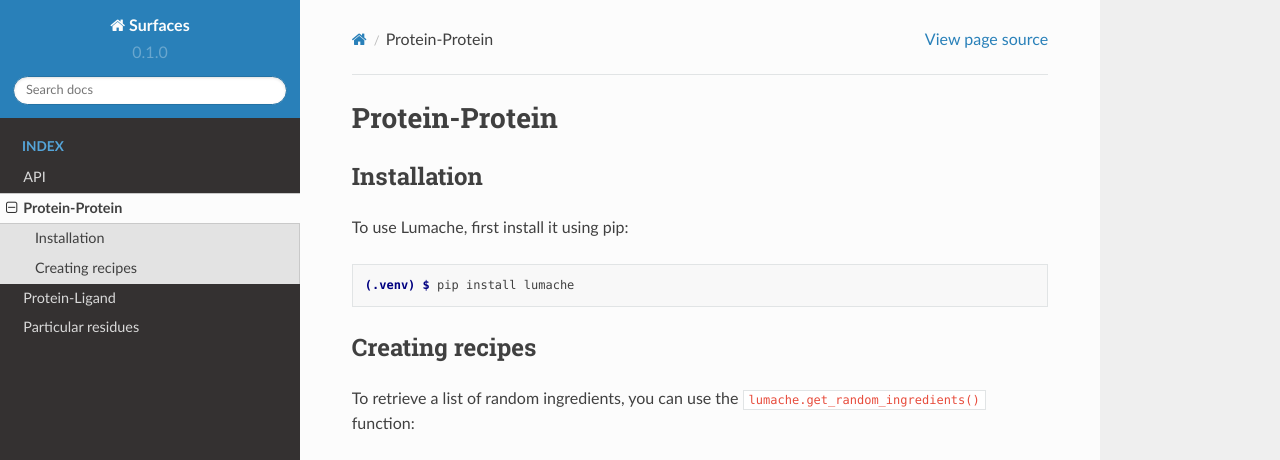
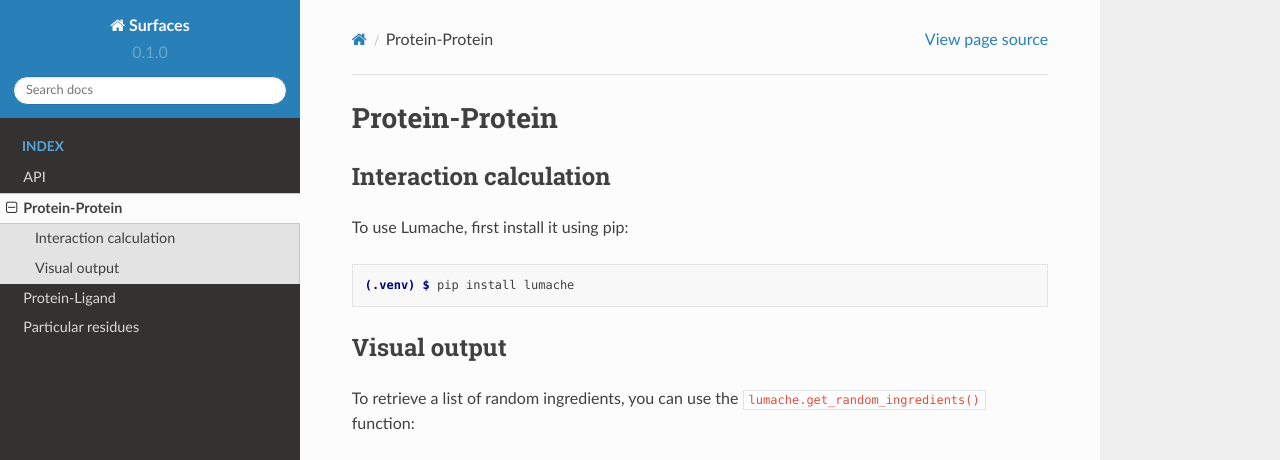
Before and after one commit to nataliateruel/Surfaces_tutorial, a Sphinx documentation site: the page built from docs/source/Protein-protein.rst, in a window 1280 px wide and 1095 px high. Shown: the top 460 px of the window. Built offline with Sphinx 7.4.7 and the Read the Docs theme 2.0.0, drawn with Linux system fonts in a browser that asks for light colours; pages that are not in the unit, such as notebooks, are missing from menus; grey boxes are pictures that could not be loaded.

Commit message:
Update Protein-protein.rst

```diff
--- a/docs/source/Protein-protein.rst
+++ b/docs/source/Protein-protein.rst
@@ -3,7 +3,7 @@ Protein-Protein
 
 .. _installation:
 
-Installation
+Interaction calculation
 ------------
 
 To use Lumache, first install it using pip:
@@ -12,7 +12,7 @@ To use Lumache, first install it using pip:
 
    (.venv) $ pip install lumache
 
-Creating recipes
+Visual output
 ----------------
 
 To retrieve a list of random ingredients,
```
